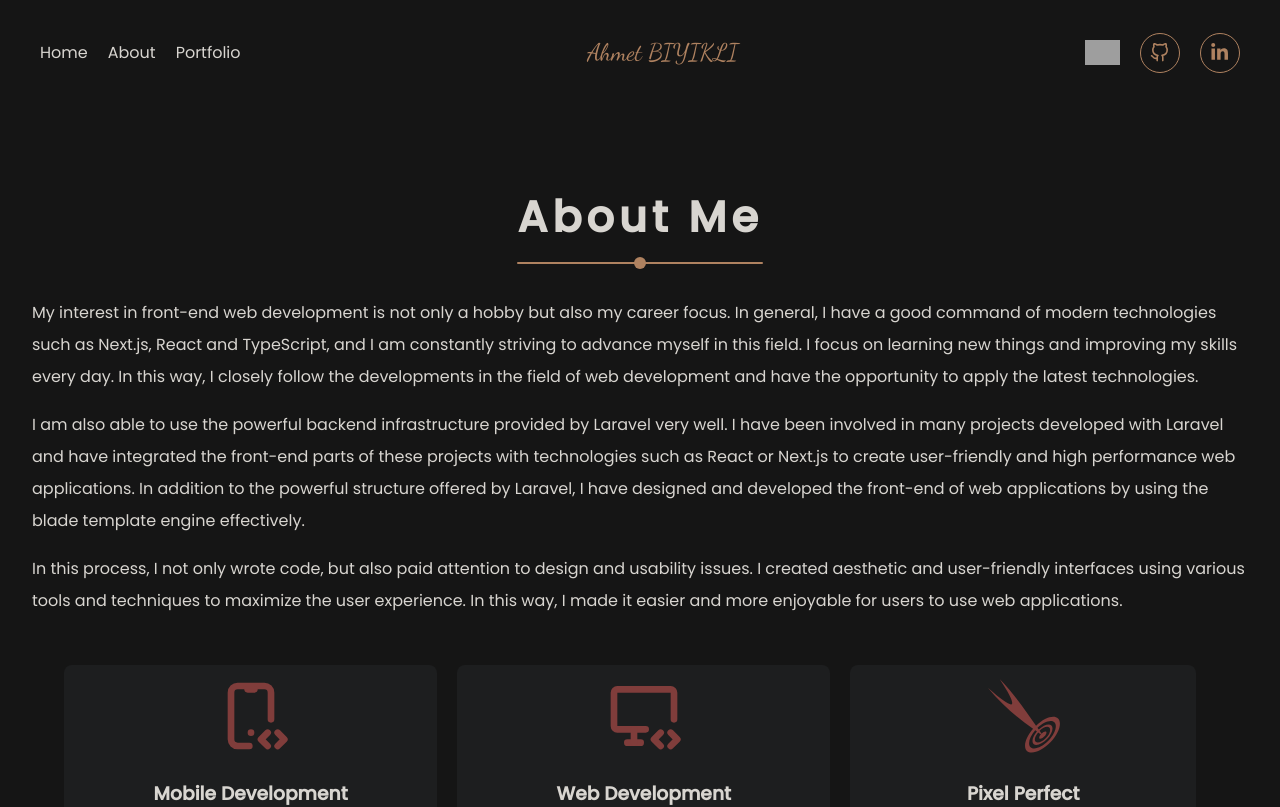
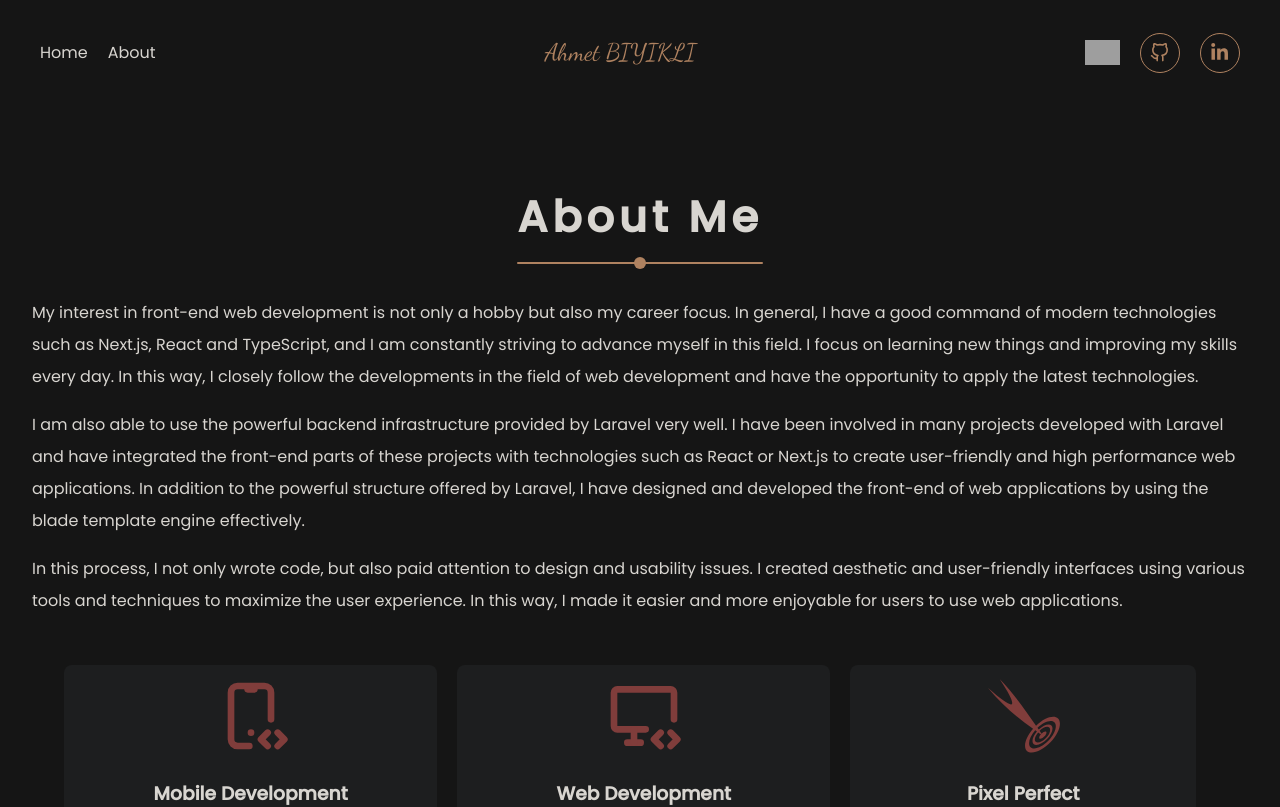
Before and after one commit to ahmet687u/portfolio, a Next.js app: page /en/hakkimda in a window 1280 px wide. Shown: the top 807 px of the page. Built offline with nearby package versions, Linux system fonts and the light colour scheme; grey boxes are pictures that could not be loaded.

Commit message:
navbar item deleted

```diff
--- a/src/components/experience/circle.module.scss
+++ b/src/components/experience/circle.module.scss
@@ -34,7 +34,7 @@
         }
 
         svg {
-          font-size: 1.15em;
+          font-size: 1.2em;
           transform: rotate(calc(-360deg / 8 * var(--i)));
         }
       }
--- a/src/constants/index.ts
+++ b/src/constants/index.ts
@@ -21,11 +21,6 @@ export const navbarLinks: TNavbarLinks[] = [
     route: "/hakkimda",
     tr: "Hakkımda",
     en: "About",
-  },
-  {
-    route: "/calismalarim",
-    tr: "Çalışmalarım",
-    en: "Portfolio",
   }
 ]
 
```
